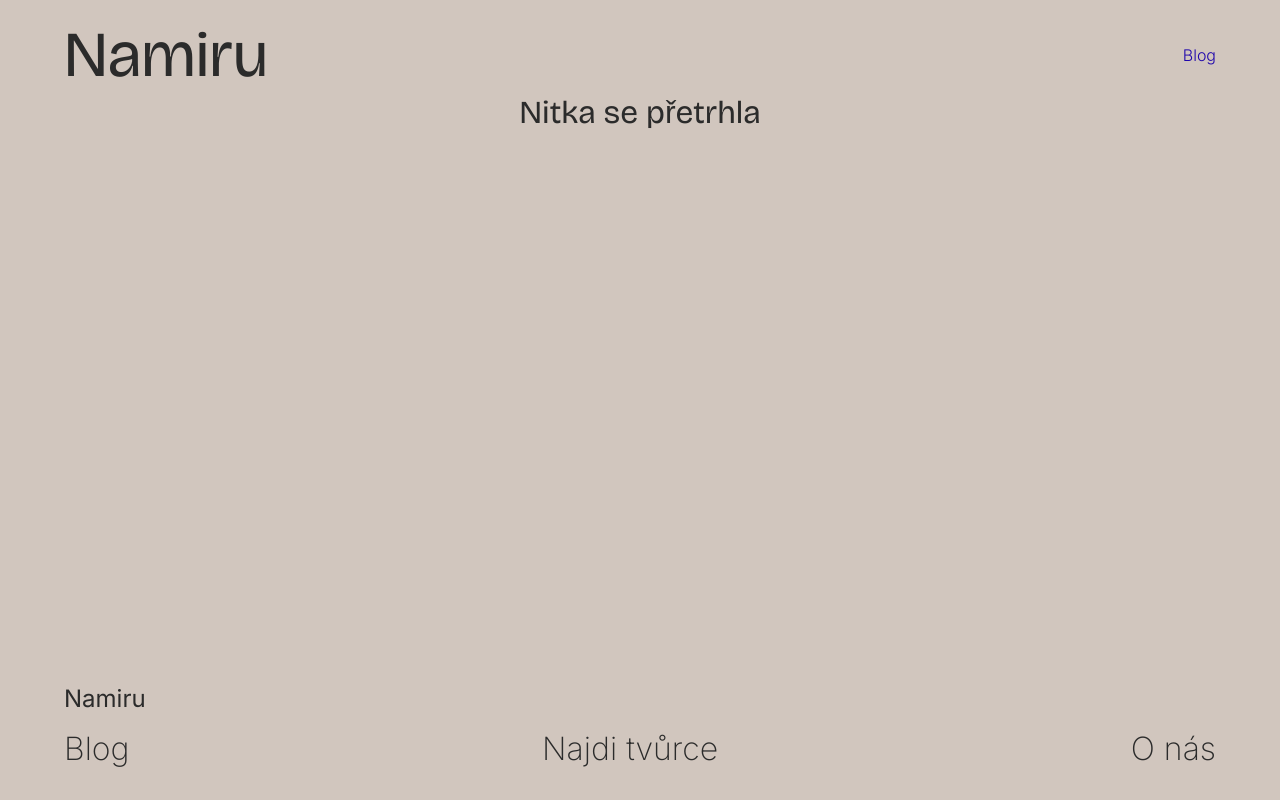
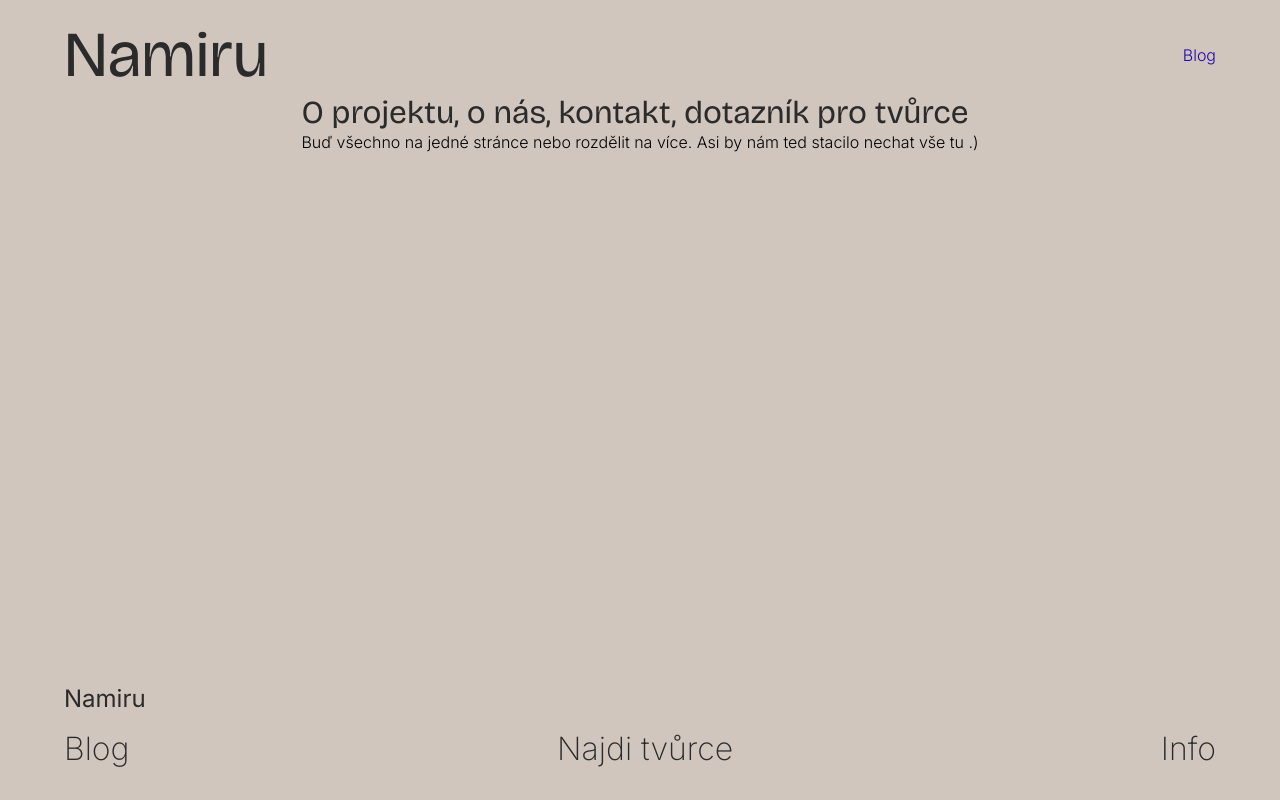
Before and after one commit to han-fris/namiru-app, a React (Vite) app: page /info in a window 1280 px wide. Built offline with nearby package versions, Linux system fonts and the light colour scheme.

Commit message:
vytvoří novou stránku Info a připojí do routeru a Footeru

```diff
--- a/src/components/shared/Footer.jsx
+++ b/src/components/shared/Footer.jsx
@@ -14,8 +14,8 @@ export const Footer = () => {
         <Link to="/tvurci" className="navigation-item">
           Najdi tvůrce
         </Link>
-        <Link to="/o-nas" className="navigation-item">
-          O nás
+        <Link to="/info" className="navigation-item">
+          Info
         </Link>
       </div>
     </footer>
--- a/src/main.jsx
+++ b/src/main.jsx
@@ -7,6 +7,7 @@ import { CreatorDetail } from './pages/Creators/CreatorDetail';
 import { CreatorList } from './pages/Creators/CreatorsList';
 import { NotFound } from './pages/NotFound';
 import { Guide } from './pages/Guide/Guide';
+import { Info } from './pages/Info/Info';
 
 const router = createBrowserRouter([
   {
@@ -34,8 +35,8 @@ const router = createBrowserRouter([
     element: <Guide />,
   },
   {
-    path: '/o-nas',
-    element: <div />,
+    path: '/info',
+    element: <Info />,
   },
   {
     path: '*',
--- /dev/null
+++ b/src/pages/Info/Info.jsx
@@ -0,0 +1,20 @@
+import './Info.css';
+import { PageWrapper } from '../../components/shared/PageWrapper';
+
+export const Info = () => {
+  return (
+    <PageWrapper>
+      <div className="info">
+        <div className="info-container">
+          <h1 className="info-title">
+            O projektu, o nás, kontakt, dotazník pro tvůrce
+          </h1>
+          <p>
+            Buď všechno na jedné stránce nebo rozdělit na více. Asi by nám ted
+            stacilo nechat vše tu .)
+          </p>
+        </div>
+      </div>
+    </PageWrapper>
+  );
+};
```
Also changed, not shown: src/pages/Info/Info.css (added).
